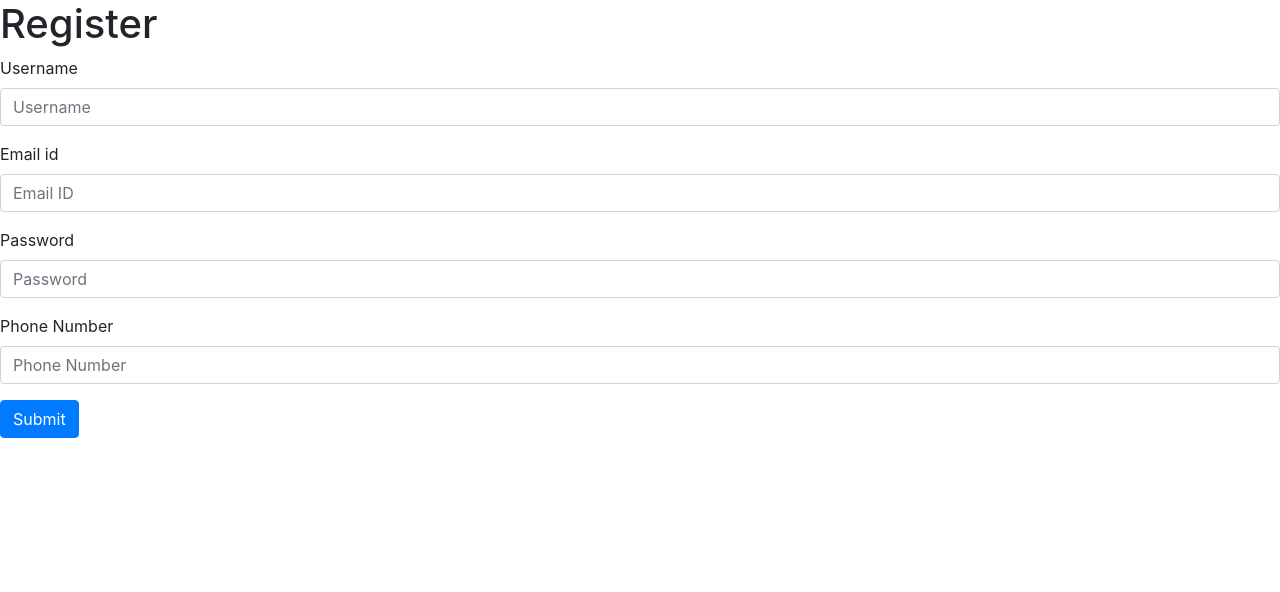
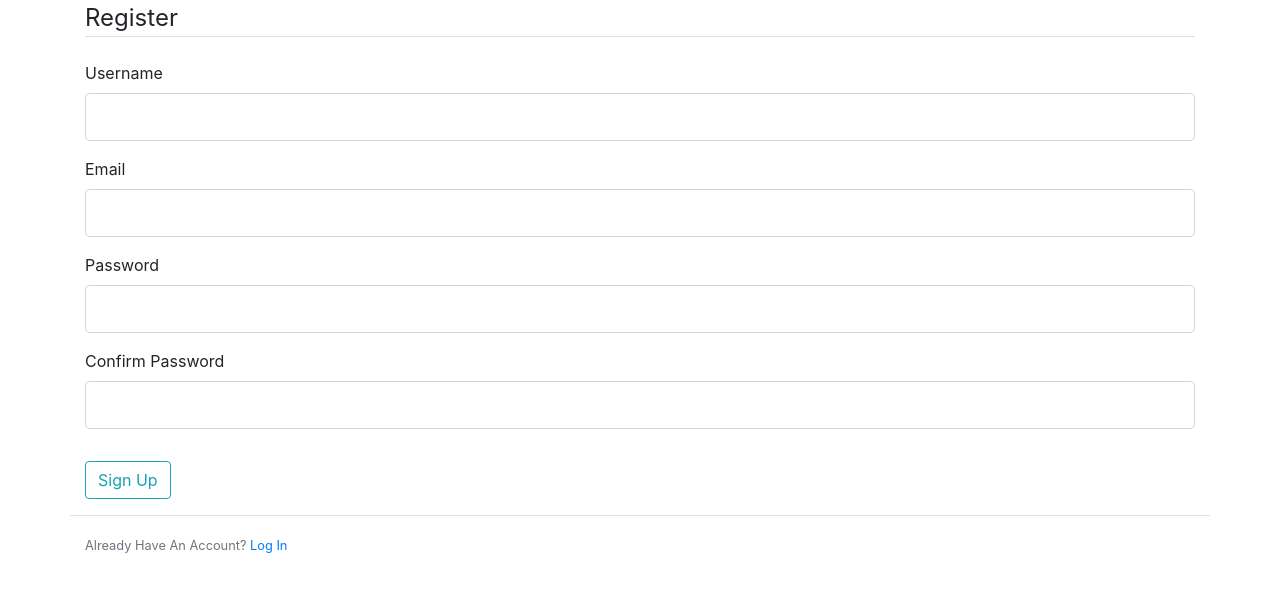
Before and after one commit to ShahidAsh-su/simple_python_flask_login_page, a Flask app: page /register in a window 1280 px wide. Shown: the top 592 px of the page. Run offline with Flask 2, Linux system fonts and the light colour scheme; some libraries are stand-ins or nearby versions.

Commit message:
login_register_validate

```diff
--- a/login_register/__init__.py
+++ b/login_register/__init__.py
@@ -1,7 +1,9 @@
-from flask import Flask, render_template, url_for, request, redirect
+from flask import Flask, render_template, url_for, request, redirect, flash
+from login_register.forms import RegistrationForm ,  LoginForm
 from flask_sqlalchemy import SQLAlchemy
 
 app = Flask(__name__)
+app.config['SECRET_KEY'] = 'a433dad2ba8dbbb9ac25798b94fedab0'
 app.config['SQLALCHEMY_DATABASE_URI'] = 'sqlite:///test.db'
 app.config['SQLALCHEMY_TRACK_MODIFICATIONS'] = False
 db = SQLAlchemy(app)
@@ -17,50 +19,35 @@ class User(db.Model):
    def __repr__(self):
         return '<User %r>' % self.username
 
+
+
+
 @app.route('/')
 def home():
-   users = User.query.all()
-   return render_template('home.html', users = users)
-
-@app.route('/login')
-def login():
-   return render_template('login.html')
-
-@app.route("/login_suc", methods = ['POST'])
-def login_suc():
-   users = User.query.all()
-   username = request.form['Username']
-   password = request.form['password']
-   msg = ''
-   for user in users:
-      if user.username == username:
-         if user.password == password:
-            return render_template('success.html')
-         else:
-            msg = 'Password or Username is invalid'
-   else:
-      msg = 'Password or Username is invalid'
-      return render_template('login.html', msg = msg)
+   # users = User.query.all()
+   return render_template('home.html')
 
 
 
 
-@app.route('/register')
+@app.route('/login', methods=['POST', 'GET'])
+def login():
+   form = LoginForm()
+   if form.validate_on_submit():
+      if form.email.data == 'afridis911@gmail.com' and form.password.data == '111111':
+         flash(f'Log in successfull {form.email.data}','success')
+         return redirect(url_for('home'))
+      else:
+         flash('Unsuccessfull','danger')
+   return render_template('login.html', form = form)
+
+
+
+
+@app.route('/register', methods=['GET','POST'])
 def register():
-   return render_template('register.html')
-
-@app.route("/register_data", methods=['POST'])
-def register_data():
-   #if request.methods == 'POST':
-   username = request.form['username']
-   emailid = request.form['email']
-   password = request.form['password']
-   phone = request.form['phone']
-   new_user = User(username=username, password=password,emailid=emailid,phone=phone)
-   try:
-      db.session.add(new_user)
-      db.session.commit()
-      return redirect("/")
-   except:
-      msg = 'Username or Email already exists'
-      return render_template('register.html',msg=msg)
+   form = RegistrationForm()
+   if form.validate_on_submit():
+      flash(f'Account created for {form.username.data}','success')
+      return redirect(url_for('login'))
+   return render_template('register.html', form=form)
--- /dev/null
+++ b/login_register/forms.py
@@ -0,0 +1,17 @@
+from flask_wtf import FlaskForm
+from wtforms import StringField , PasswordField, SubmitField, BooleanField
+from wtforms.validators import DataRequired, Length, Email, EqualTo
+
+
+class RegistrationForm(FlaskForm):
+    username = StringField('Username', validators=[DataRequired(), Length(min=2, max=20)])
+    email = StringField('Email', validators=[DataRequired(), Email()])
+    password = PasswordField('Password', validators=[DataRequired(), Length(min=6)])
+    confirm_password = PasswordField('Confirm Password', validators=[DataRequired(), Length(min=6), EqualTo('password')])
+    submit = SubmitField('Sign Up')
+
+class LoginForm(FlaskForm):
+    email = StringField('Email', validators=[DataRequired(), Email()])
+    password = PasswordField('Password', validators=[DataRequired(), Length(min=6)])
+    remember = BooleanField('Remember Me')
+    submit = SubmitField('Log in')
--- a/login_register/templates/base.html
+++ b/login_register/templates/base.html
@@ -8,6 +8,15 @@
     {% block head %}{% endblock %}
 </head>
 <body>
+    {% with messages = get_flashed_messages(with_categories=true) %}
+        {% if messages %}
+            {% for category, message in messages %}
+                <div class="alert alert-{{ category }}">
+                    {{ message }}
+                </div>
+            {% endfor %}
+        {% endif %}
+    {% endwith %}
     {% block body %}{% endblock %}
     <script src="https://code.jquery.com/jquery-3.2.1.slim.min.js" integrity="sha384-KJ3o2DKtIkvYIK3UENzmM7KCkRr/rE9/Qpg6aAZGJwFDMVNA/GpGFF93hXpG5KkN" crossorigin="anonymous"></script>
 <script src="https://cdnjs.cloudflare.com/ajax/libs/popper.js/1.12.9/umd/popper.min.js" integrity="sha384-ApNbgh9B+Y1QKtv3Rn7W3mgPxhU9K/ScQsAP7hUibX39j7fakFPskvXusvfa0b4Q" crossorigin="anonymous"></script>
--- a/login_register/templates/home.html
+++ b/login_register/templates/home.html
@@ -4,19 +4,18 @@
     <title>Home</title>
 {% endblock %}
 
-
 {% block body %}
     <a href="{{url_for('login')}}">Login</a>
     <a href="{{url_for('register')}}">Register</a>
     <div class="users">
         <h1>Users</h1>
-        {% for user in users %}
+        <!-- {% for user in users %}
             <span>{{ user.username }}</span><br>
             <span>{{ user.password }}</span><br>
             <span>{{ user.phone }}</span><br>
             <span>{{ user.emailid }}</span>
 
-        {% endfor %}
+        {% endfor %} -->
 
     </div>
 {% endblock %}
--- a/login_register/templates/register.html
+++ b/login_register/templates/register.html
@@ -3,36 +3,73 @@
 {% block head %}
     <title>Register</title>
 {% endblock %}
-
-
 {% block body %}
-    <div class="header">
-        <h1>Register</h1>
-    </div>
-    <div class="body">
-        <form method="POST" action="{{url_for('register_data')}}">
+    <div class="container">
+      <form method="POST" action="">
+        {{ form.hidden_tag() }}
+        <fieldset class="form-group">
+          <legend class="border-bottom mb-4">Register</legend>
             <div class="form-group">
-              <label for="">Username</label>
-              <input type="text" class="form-control" name="username" id="username" aria-describedby="helpId" placeholder="Username">
+              {{ form.username.label(class="form-control-label") }}
+              {% if form.username.errors %}
+                {{ form.username(class="form-control form-control-lg is-invalid") }}
+                <div class="invalid-feedback">
+                  {% for error in form.username.errors %}
+                    <span>{{ error }}</span>
+                  {% endfor %}
+              </div>
+              {% else %}
+                {{ form.username(class="form-control form-control-lg") }}
+              {% endif %}
             </div>
             <div class="form-group">
-              <label for="">Email id</label>
-              <input type="email" class="form-control" name="email" id="" aria-describedby="helpId" placeholder="Email ID">
+              {{ form.email.label(class="form-control-label") }}
+              {% if form.email.errors %}
+                {{ form.email(class="form-control form-control-lg is-invalid") }}
+                <div class="invalid-feedback">
+                  {% for error in form.email.errors %}
+                    <span>{{ error }}</span>
+                  {% endfor %}
+              </div>
+              {% else %}
+                {{ form.email(class="form-control form-control-lg") }}
+              {% endif %}
             </div>
             <div class="form-group">
-              <label for="">Password</label>
-              <input type="password" class="form-control" name="password" id="" aria-describedby="helpId" placeholder="Password">
+              {{ form.password.label(class="form-control-label") }}
+              {% if form.password.errors %}
+                {{ form.password(class="form-control form-control-lg is-invalid") }}
+                <div class="invalid-feedback">
+                  {% for error in form.password.errors %}
+                    <span>{{ error }}</span>
+                  {% endfor %}
+              </div>
+              {% else %}
+                {{ form.password(class="form-control form-control-lg") }}
+              {% endif %}
             </div>
             <div class="form-group">
-              <label for="">Phone Number</label>
-              <input type="tel" class="form-control" name="phone" id="" aria-describedby="helpId" placeholder="Phone Number">
+              {{ form.confirm_password.label(class="form-control-label") }}
+              {% if form.confirm_password.errors %}
+                {{ form.confirm_password(class="form-control form-control-lg is-invalid") }}
+                <div class="invalid-feedback">
+                  {% for error in form.confirm_password.errors %}
+                    <span>{{ error }}</span>
+                  {% endfor %}
+              </div>
+              {% else %}
+                {{ form.confirm_password(class="form-control form-control-lg") }}
+              {% endif %}
             </div>
-            {% if msg %}
-            <span> {{ msg }} </span><a href="{{ url_for('login') }}">Login</a><br>
-
-            {% endif %}
-            <button type="submit" class="btn btn-primary">Submit</button>
-
-        </form>
+        </fieldset>
+        <div class="form-group">
+          {{ form.submit(class="btn btn-outline-info") }}
+        </div>
+      </form>
+    </div>
+    <div class="border-top pt-3 container">
+      <small class="text-muted">
+        Already Have An Account? <a href="{{ url_for('login') }}">Log In</a>
+      </small>
     </div>
 {% endblock %}
```
Also changed, not shown: login_register/templates/login.html (+43 -10 lines), login_register/test.db (deleted).
